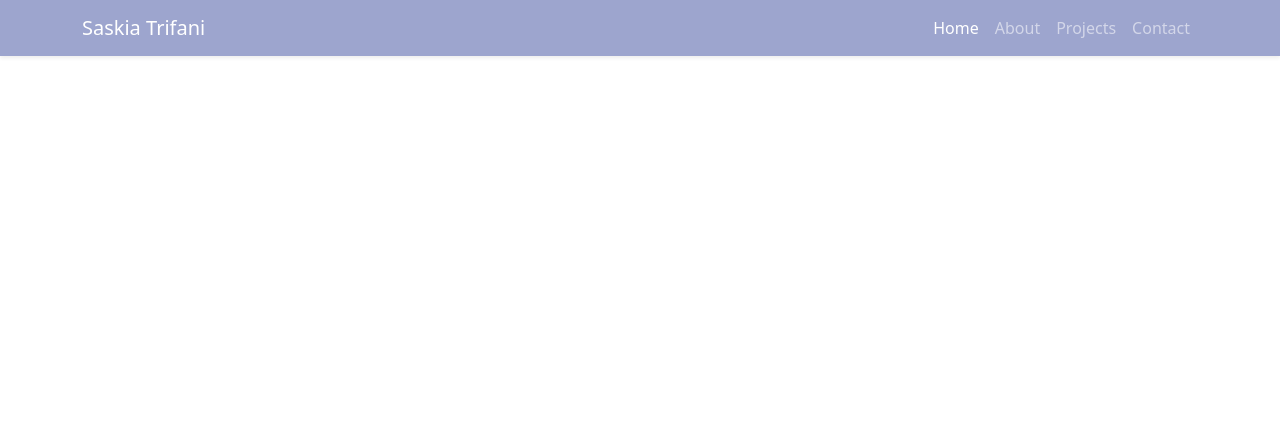
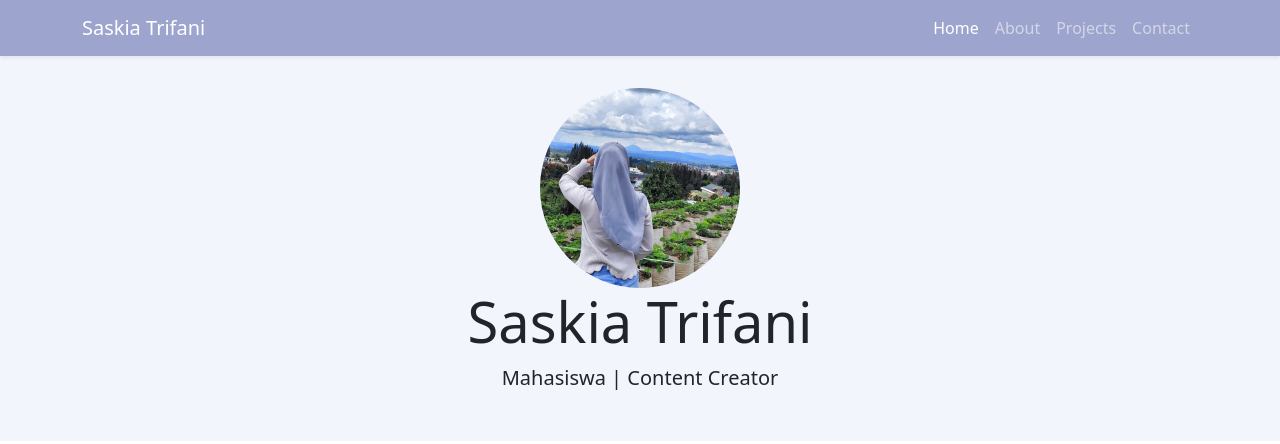
Before and after one commit to sskyaa/UAS_SaskiaTrifani, a plain HTML site: page index.html in a window 1280 px wide. Drawn offline with nearby package versions, Linux system fonts and the light colour scheme.

Commit message:
Membuat Bagian Jumbotron

```diff
--- a/index.html
+++ b/index.html
@@ -7,6 +7,10 @@
       href="https://cdn.jsdelivr.net/npm/bootstrap@5.3.3/dist/css/bootstrap.min.css"
       rel="stylesheet"
     />
+
+    <!-- my css -->
+    <link rel="stylesheet" href="style.css" />
+
     <title>My Portfolio | Saskia Trifani</title>
   </head>
   <body>
@@ -48,6 +52,19 @@
     </nav>
     <!-- navbar end -->
 
+    <!-- Jumbotron -->
+    <section class="jumbotron text-center">
+      <img
+        src="img/poto.jpg"
+        alt="poto kia"
+        width="200"
+        class="rounded-circle"
+      />
+      <h1 class="display-4">Saskia Trifani</h1>
+      <p class="lead">Mahasiswa | Content Creator</p>
+    </section>
+    <!-- Jumbotron end -->
+
     <!-- Bootstrap JS -->
     <script src="https://cdn.jsdelivr.net/npm/bootstrap@5.3.3/dist/js/bootstrap.bundle.min.js"></script>
   </body>
--- /dev/null
+++ b/style.css
@@ -0,0 +1,4 @@
+.jumbotron {
+  padding: 2rem 1rem;
+  background-color: #f3f5fd;
+}
```
Also changed, not shown: img/poto.jpg (added), screenshot/Jumbotron.png (added).
